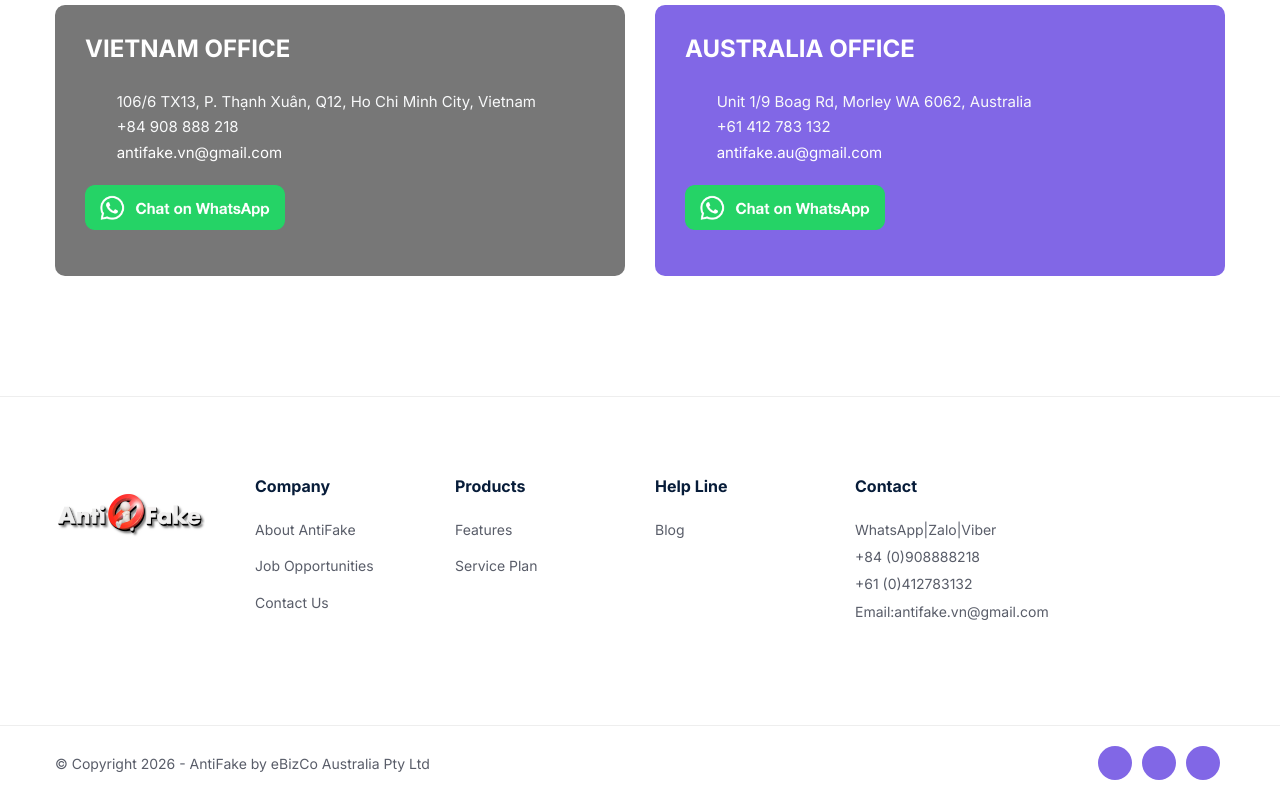
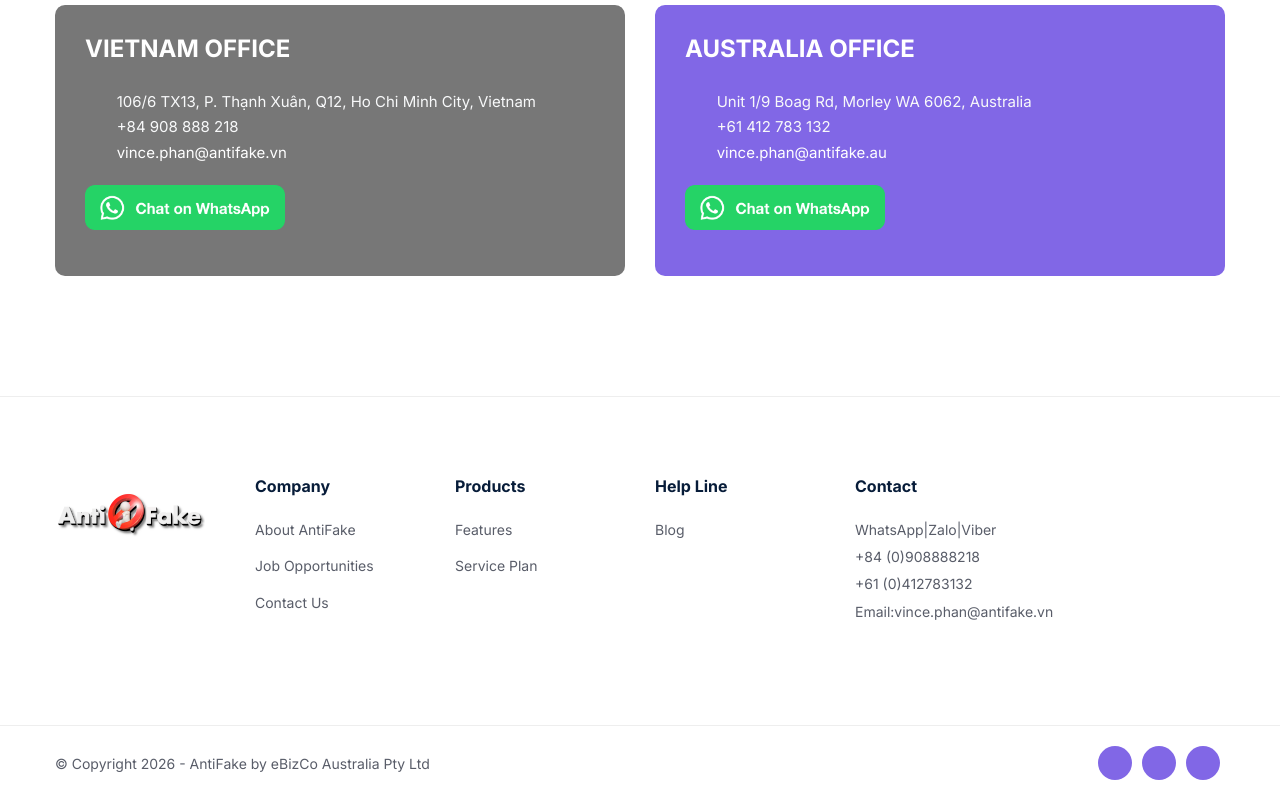
Before and after one commit to ebizcoAU/ebizco, a Next.js app: page /antifake/contact in a window 1280 px wide. Shown: the part 502-1302 px from the top of the page. Built offline with nearby package versions, Linux system fonts and the light colour scheme; a web font is replaced by a local one.

Commit message:
Contact emails on company domains: AntiFake VN/AU and the main site's Vietnam tab use vince.phan@antifake.vn / vince.phan@antifake.au
Co-Authored-By: Claude Opus 5.5 <noreply@anthropic.com>

```diff
--- a/app/(main)/contact/page.js
+++ b/app/(main)/contact/page.js
@@ -103,7 +103,7 @@ export default function ContactPage() {
                 <div className="contact-box__icon"><i className="fal fa-phone-alt" /></div>
                 <div className="media-body">
                   <h4 className="contact-box__label">Phone Number &amp; Email</h4>
-                  <p className="contact-box__info"><a href="tel:+86 0908999218">+(86) 908888218</a><a href="mailto:admin@antifake.vn">admin@antifake.vn</a></p>
+                  <p className="contact-box__info"><a href="tel:+86 0908999218">+(86) 908888218</a><a href="mailto:vince.phan@antifake.vn">vince.phan@antifake.vn</a></p>
                 </div>
               </div>
               <div className="contact-box__item">
--- a/app/antifake/components/Footer.js
+++ b/app/antifake/components/Footer.js
@@ -48,7 +48,7 @@ export default function AntifakeFooter() {
                 <li><span>WhatsApp|Zalo|Viber</span></li>
                 <li><span className="pe-0">+84 (0)908888218</span></li>
                 <li><span className="pe-0">+61 (0)412783132</span></li>
-                <li><span>Email:</span><span>antifake.vn@gmail.com</span></li>
+                <li><span>Email:</span><span>vince.phan@antifake.vn</span></li>
               </ul>
             </div>
           </div>
--- a/app/antifake/contact/page.js
+++ b/app/antifake/contact/page.js
@@ -5,7 +5,7 @@ const offices = [
     style: { backgroundColor: "#777" },
     address: "106/6 TX13, P. Thạnh Xuân, Q12, Ho Chi Minh City, Vietnam",
     phone: "+84 908 888 218",
-    email: "antifake.vn@gmail.com",
+    email: "vince.phan@antifake.vn",
     whatsapp: "https://wa.me/84908888218",
   },
   {
@@ -14,7 +14,7 @@ const offices = [
     style: undefined,
     address: "Unit 1/9 Boag Rd, Morley WA 6062, Australia",
     phone: "+61 412 783 132",
-    email: "antifake.au@gmail.com",
+    email: "vince.phan@antifake.au",
     whatsapp: "https://wa.me/61412783132",
   },
 ];
```
